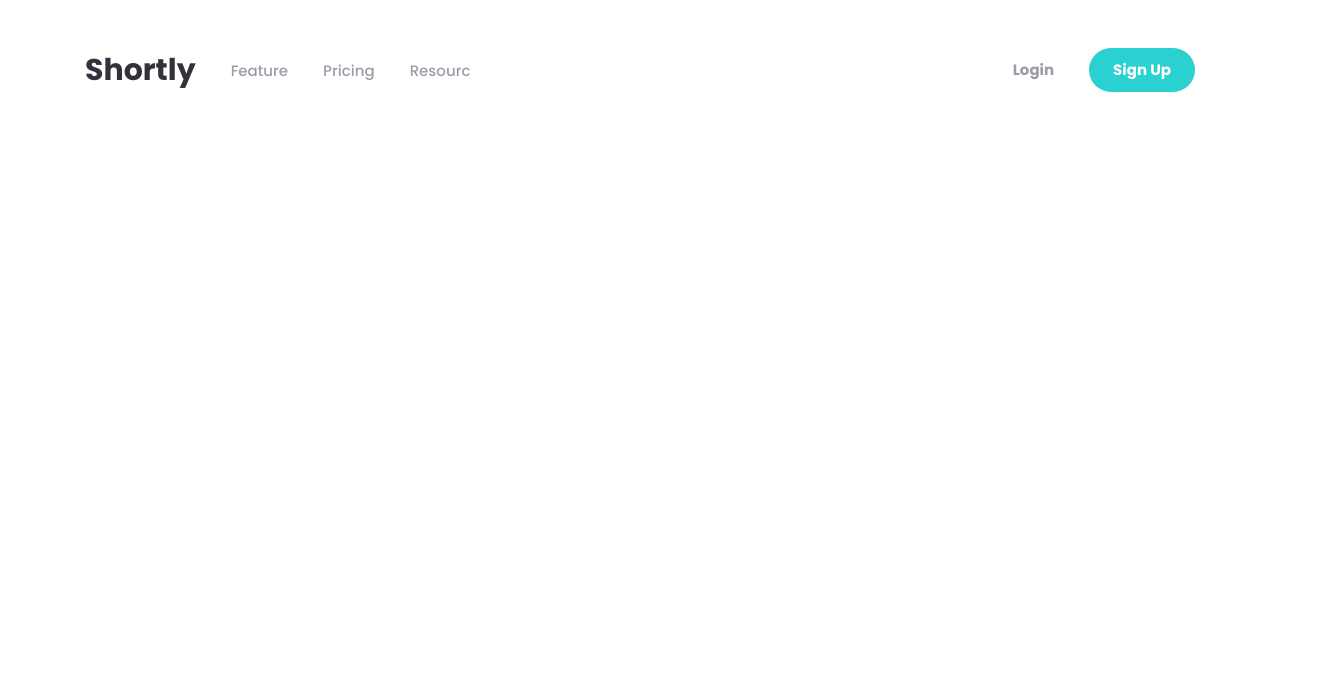
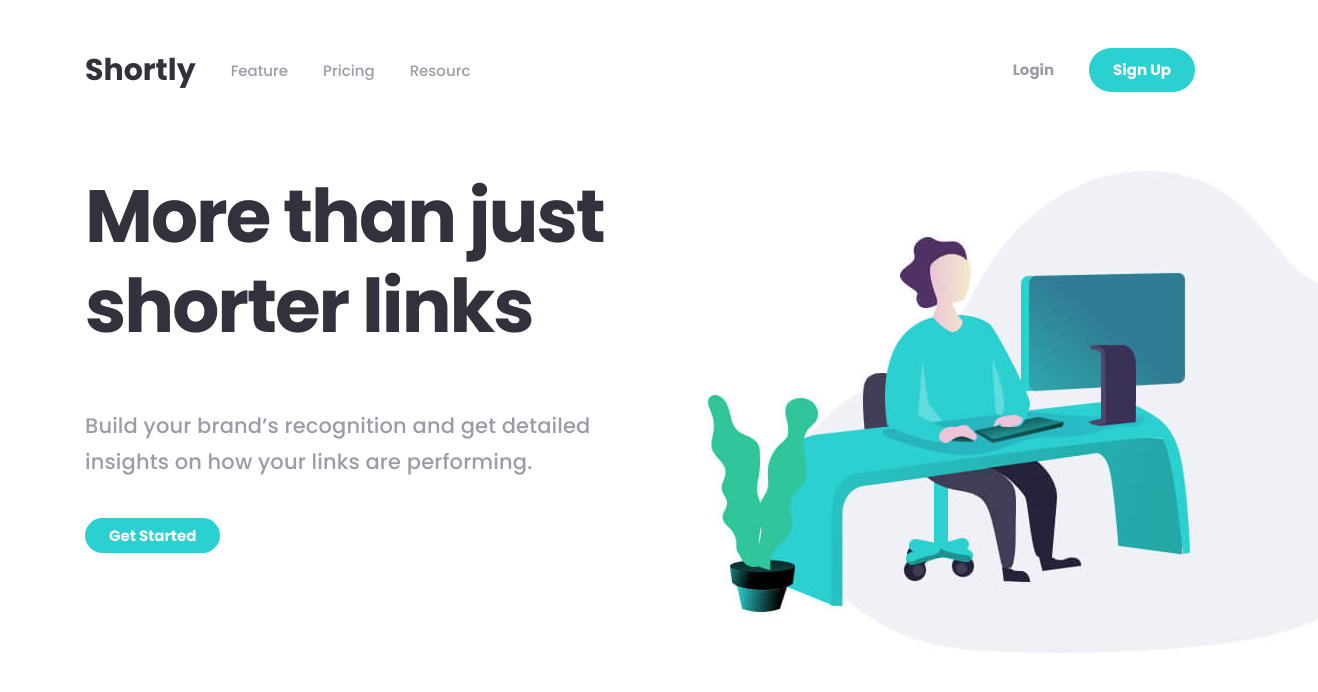
Before and after one commit to rakhim1502/shortly, a plain HTML site: page index.html in a window 1280 px wide. Shown: the whole page, 1318 px wide, since content can reach past the window. Drawn offline with Linux system fonts and the light colour scheme.

Commit message:
Add hero styles

```diff
--- a/css/style.css
+++ b/css/style.css
@@ -128,7 +128,9 @@ img {
   padding: 9px 24px;
   background-color: var(--accent-color);
   color: #fff;
+  font-weight: bold;
   cursor: pointer;
+  border: 0;
 }
 
 .button:hover {
@@ -142,3 +144,38 @@ img {
 .button-circle {
   border-radius: 28px;
 }
+
+
+.hero {
+  position: relative;
+  display: flex;
+  padding-top: 78px;
+  padding-bottom: 152px;
+}
+.hero-info {
+  flex-direction: column;
+  margin-right: 100px;
+}
+.hero-info-heading {
+  padding: 0;
+  margin: 0;
+  color: var(--heading-color);
+  font-size: 74px;
+  line-height: 90px;
+  letter-spacing: -2px;
+  margin-bottom: 57px;
+}
+.hero-info-text {
+  padding: 0;
+  margin: 0;
+  font-weight: 500;
+  font-size: 21px;
+  line-height: 36px;
+  letter-spacing: 0.15px;
+  margin-bottom: 38px;
+}
+
+.hero-img {
+
+  margin-right: -123px;
+}
--- a/index.html
+++ b/index.html
@@ -29,6 +29,17 @@
     </nav>
   </header>
 
+  <main class="main-content">
+    <div class="hero container">
+      <div class="hero-info">
+        <h2 class="hero-info-heading">More than just shorter links</h2>
+        <p class="hero-info-text">Build your brand’s recognition and get detailed insights on how your links are performing.  </p>
+        <button class="button button-circle">Get Started</button>
+      </div>
+      <img class="hero-img" src="img/working_with_computer.jpg" alt="hero-img" srcset="img/working_with_computer.jpg 1x, img/working_with_computer@2x.jpg 2x">
+    </div>
+  </main>
+
 
   <script src="js/main.js"></script>
 
```
Also changed, not shown: img/working_with_computer.jpg (added), img/working_with_computer@2x.jpg (added).
